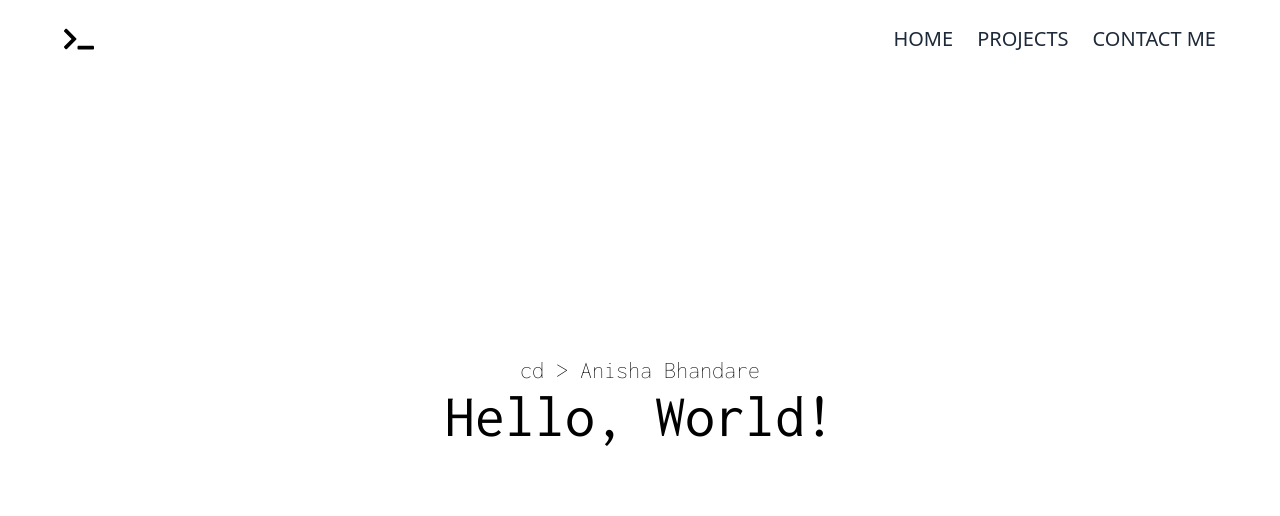
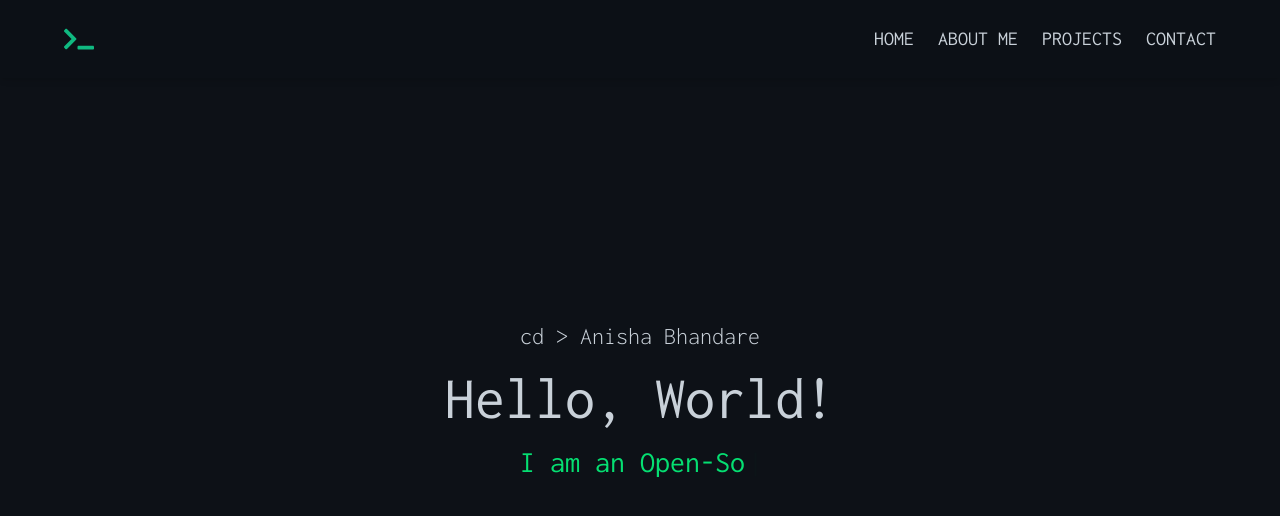
Before and after one commit to anishahaha07/anisha-s-portfolio, a React (Vite) app: page / in a window 1280 px wide. Shown: the top 516 px of the page. Built offline with nearby package versions, Linux system fonts and the light colour scheme.

Commit message:
redesigned

```diff
--- /dev/null
+++ b/src/components/About_me.jsx
@@ -0,0 +1,13 @@
+import React from "react";
+
+const About_me = () => {
+  return (
+    <>
+      <div>
+        <Navbar />
+      </div>
+    </>
+  );
+};
+
+export default About_me;
--- a/src/components/Homepage.jsx
+++ b/src/components/Homepage.jsx
@@ -1,16 +1,38 @@
-import { React } from "react";
+import React from "react";
 import { Typewriter } from "react-simple-typewriter";
 import Navbar from "./Navbar";
+
 const Homepage = () => {
   return (
     <>
       <Navbar />
-      <div className='h-screen w-full flex items-center justify-center '>
-        <div className='grid grid-cols'>
-          <div className='text-2xl text-center font-extralight font-inconsolata'>
+      <div className='h-screen w-full bg-[#0d1117] text-[#c9d1d9] flex items-center justify-center'>
+        <div className='flex flex-col items-center text-center space-y-4'>
+          <div className='text-2xl font-light font-inconsolata'>
             cd &gt; Anisha Bhandare
           </div>
+
           <div className='font-inconsolata text-6xl'>Hello, World!</div>
+
+          <div className='text-green-400 font-inconsolata text-3xl'>
+            I am
+            <span>
+              <Typewriter
+                words={[
+                  " a Full-Stack Developer",
+                  " an Open-Source Enthusiast",
+                  " an aspiring SDE",
+                  " a Student",
+                ]}
+                loop={0}
+                cursor
+                cursorStyle='|'
+                typeSpeed={80}
+                deleteSpeed={50}
+                delaySpeed={1500}
+              />
+            </span>
+          </div>
         </div>
       </div>
     </>
--- a/src/components/Navbar.jsx
+++ b/src/components/Navbar.jsx
@@ -3,18 +3,19 @@ import { FaTerminal, FaTimes, FaBars } from "react-icons/fa";
 
 const Links = [
   { name: "HOME", link: "/" },
+  { name: "ABOUT ME", link: "/" },
   { name: "PROJECTS", link: "/" },
-  { name: "CONTACT ME", link: "/" },
+  { name: "CONTACT", link: "/" },
 ];
 
 const Navbar = () => {
   const [open, setOpen] = useState(false);
 
   return (
-    <div className='w-full fixed top-0 left-0 bg-transparent z-10'>
+    <div className='w-full fixed top-0 left-0 bg-[#0d1117]/80 backdrop-blur-md shadow-md z-10'>
       <div className='flex items-center justify-between px-6 md:px-16 py-6'>
         {/* Logo */}
-        <div className='cursor-pointer flex items-center font-bold text-2xl text-black'>
+        <div className='cursor-pointer flex items-center font-bold text-2xl text-[#10b981] font-inconsolata'>
           <span className='text-3xl mr-2'>
             <FaTerminal />
           </span>
@@ -22,21 +23,22 @@ const Navbar = () => {
 
         {/* Mobile Menu Button */}
         <div
-          className='md:hidden text-3xl cursor-pointer z-20 text-black'
+          className='md:hidden text-3xl cursor-pointer z-20 text-[#10b981]'
           onClick={() => setOpen(!open)}
         >
           {open ? <FaTimes /> : <FaBars />}
         </div>
 
-        {/* Mobile Menu */}
+        {/* Mobile Menu BG */}
         <div
-          className={`fixed inset-0 bg-white transition-all duration-300 ease-in transform ${
+          className={`fixed inset-0 bg-[#0d1117] transition-all duration-300 ease-in transform ${
             open ? "translate-y-0" : "-translate-y-full"
           } md:hidden mt-16`}
         ></div>
 
+        {/* Nav Links */}
         <ul
-          className={`md:flex md:items-center space-x-6 fixed md:static bg-white md:bg-transparent w-full left-0 md:w-auto transition-all duration-300 ease-in z-10 ${
+          className={`md:flex md:items-center md:space-x-6 fixed md:static bg-[#0d1117] md:bg-transparent w-full left-0 md:w-auto transition-all duration-300 ease-in z-10 ${
             open
               ? "top-16 opacity-100"
               : "top-[-400px] opacity-0 md:opacity-100"
@@ -45,11 +47,11 @@ const Navbar = () => {
           {Links.map((link) => (
             <li
               key={link.name}
-              className='text-xl p-4 md:p-0 border-b border-gray-200 md:border-0'
+              className='text-xl p-4 md:p-0 border-b border-gray-700 md:border-0 font-inconsolata'
             >
               <a
                 href={link.link}
-                className='text-gray-800 hover:text-gray-400 transition duration-500 block md:inline'
+                className='text-[#c9d1d9] hover:text-[#10b981] hover:drop-shadow-[0_0_6px_#10b981] transition duration-300 block md:inline'
               >
                 {link.name}
               </a>
```
Also changed, not shown: 1 other file (tests, documents, lock files or other folders).
